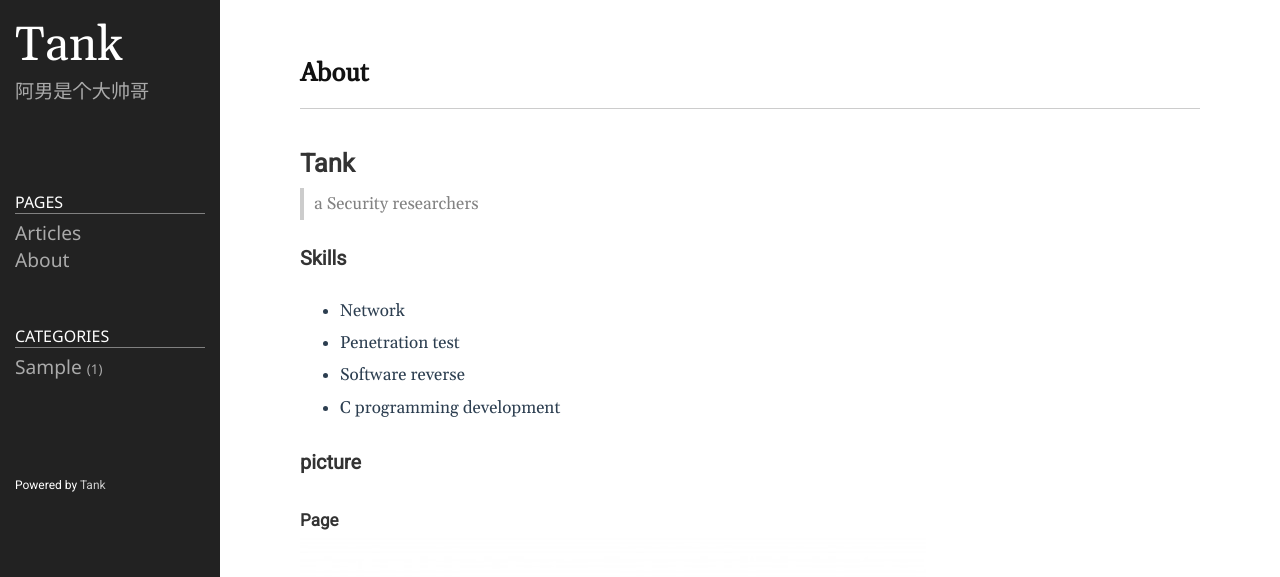
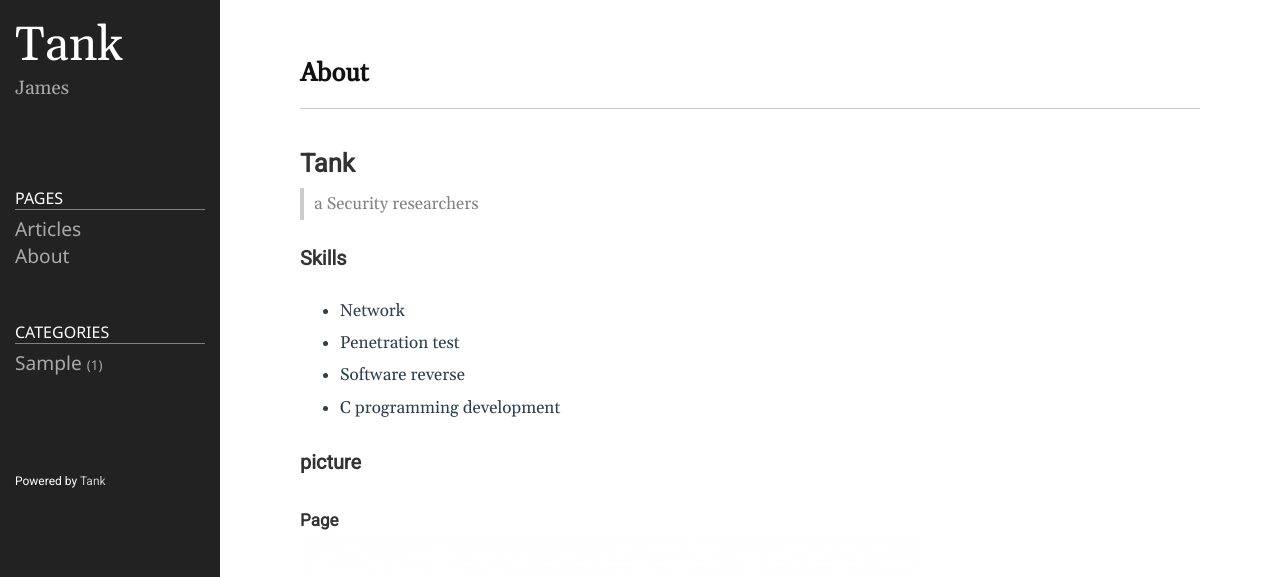
Before and after one commit to Tank0000000/tank0000000.github.io, a Jekyll site: the page built from README.md, in a window 1280 px wide. Shown: the top 577 px of the page. Built offline with Jekyll 4.4.1, drawn with Linux system fonts in a browser that asks for light colours.

Commit message:
Update _config.yml

```diff
--- a/_config.yml
+++ b/_config.yml
@@ -21,7 +21,7 @@
 title: Tank
 email: ejjoo7994@gmail.com
 description: >- # this means to ignore newlines until "baseurl:"
-  阿男是个大帅哥
+  James
 # baseurl: "/" # the subpath of your site, e.g. /blog
 # url: "http://ejjoo.github.io" # the base hostname & protocol for your site, e.g. http://example.com
 github_username: Tank
```
